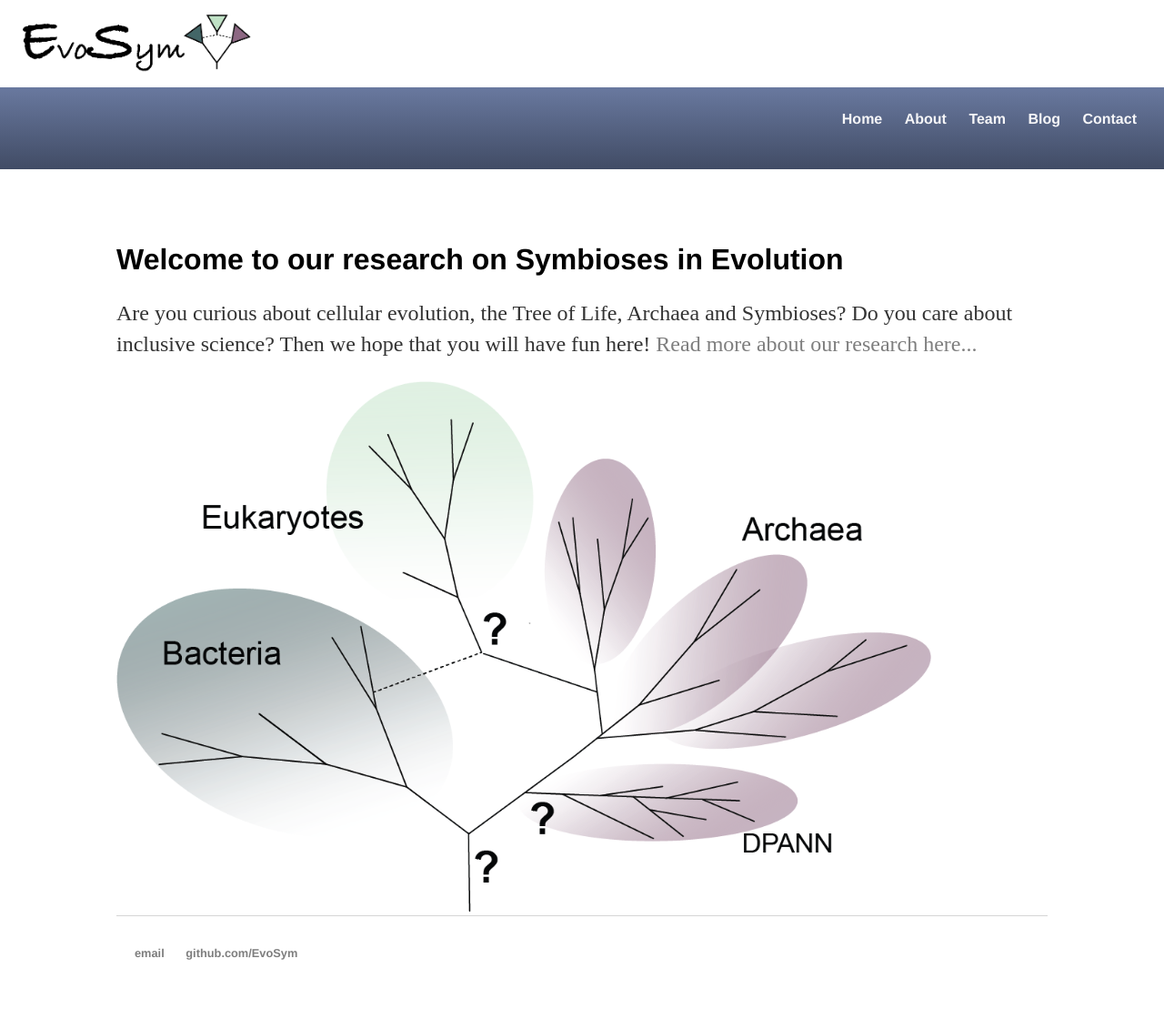
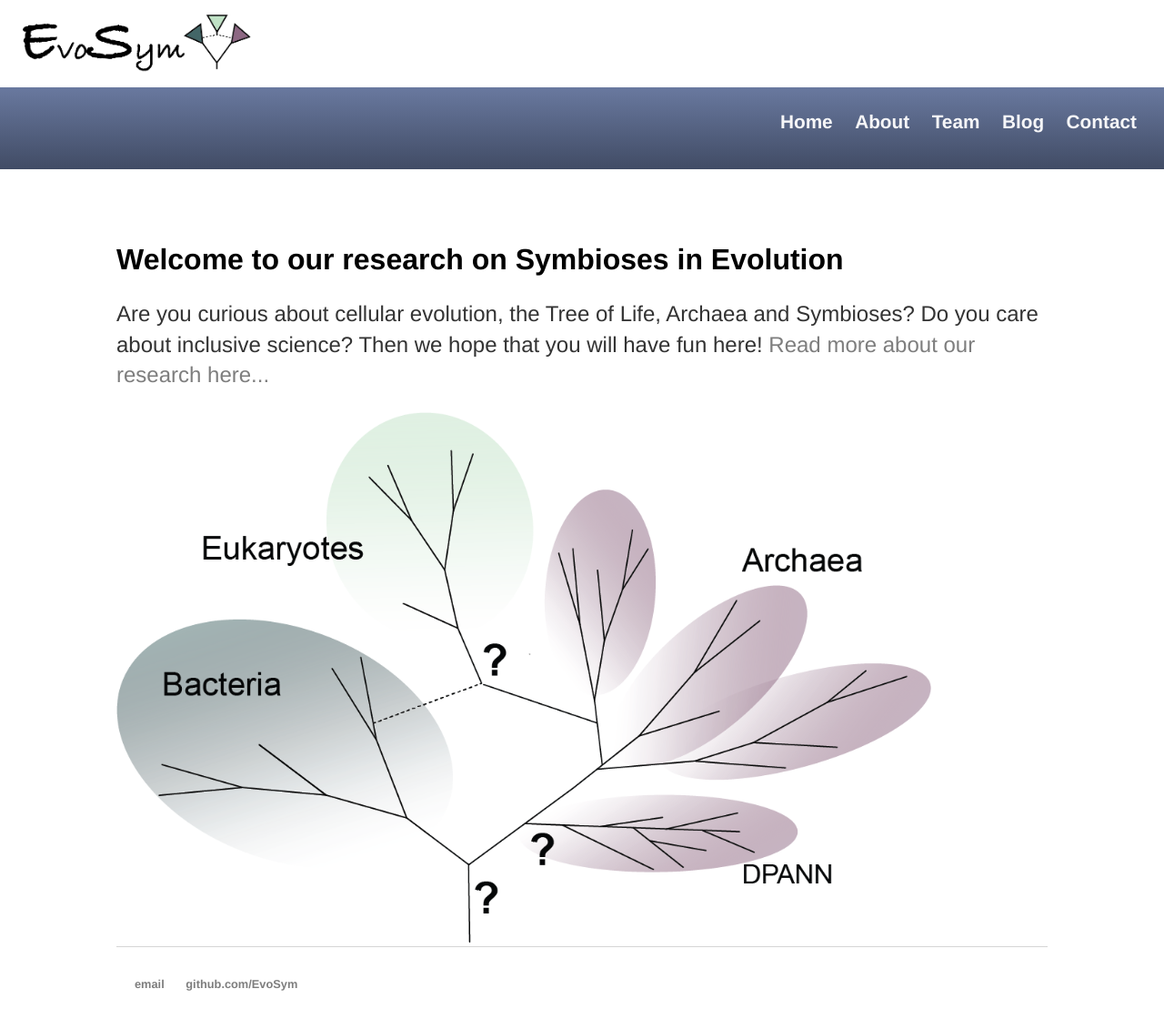
Before and after one commit to EvoSym/EvoSym.github.io, a Jekyll site: the page built from index.html, in a window 1280 px wide. Shown: the whole page at 91% size. Built offline with Jekyll 4.4.1, drawn with Linux system fonts in a browser that asks for light colours; before the commit the page ends 1075 px from its top, so only the background shows below that.

Commit message:
Update main.css

```diff
--- a/css/main.css
+++ b/css/main.css
@@ -23,6 +23,7 @@ nav ul {
 }
 nav a {
     color: #f6f6f8;
+    font-size: 1.3em;
 }
 footer ul {
     font-family:'Helvetica', 'Arial', 'Sans-Serif';
@@ -49,6 +50,7 @@ h1 {
 }
 p {
     font-size: 1.5em;
+    font-family:'Helvetica', 'Arial', 'Sans-Serif';
     line-height: 1.4em;
     color: #333;
     margin-left: 10%;
```
